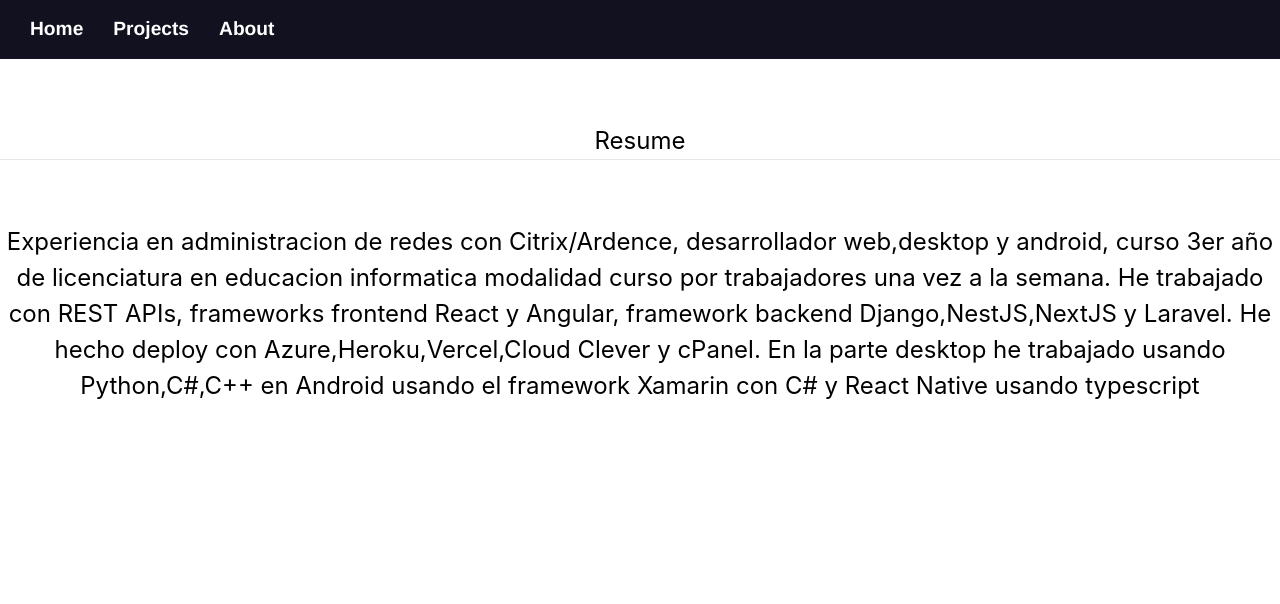
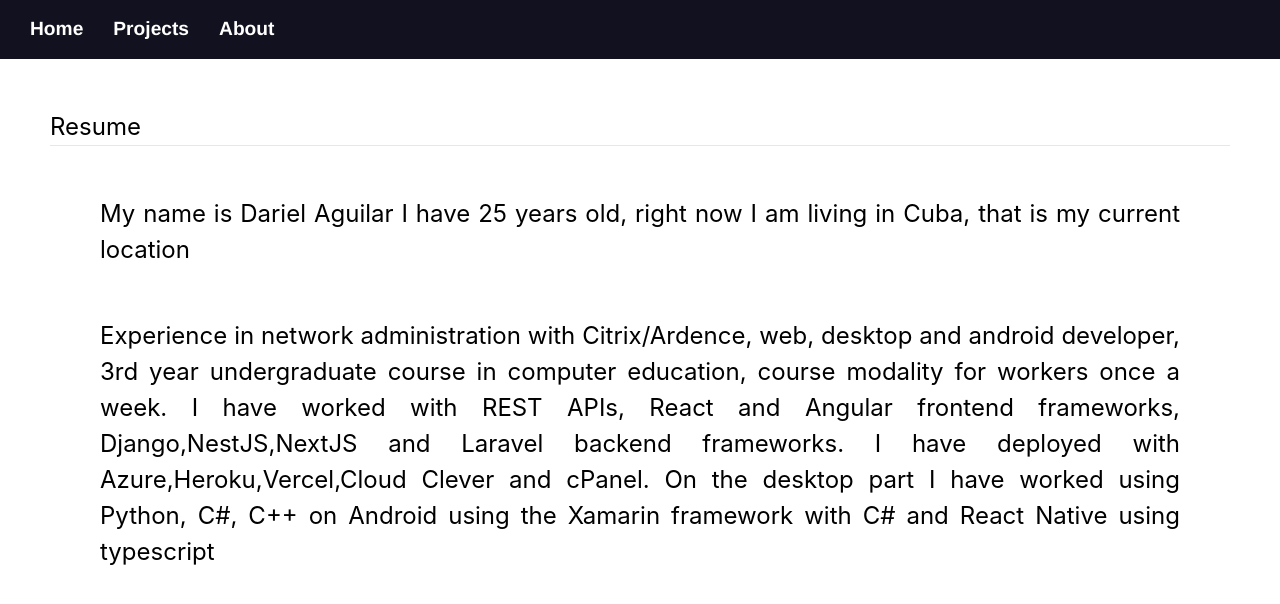
Before and after one commit to darielaguilar/OwnPortfolio, a Next.js app: page /about in a window 1280 px wide. Shown: the top 604 px of the page. Built offline with nearby package versions, Linux system fonts and the light colour scheme.

Commit message:
Retoques en el footer añadido enlace a Instagram

```diff
--- a/pages/about.js
+++ b/pages/about.js
@@ -6,7 +6,11 @@
     <div className={styles.description}>
         <h1>Resume</h1>
         <hr></hr>
-        <p className={styles.description}>Experiencia en administracion de redes con Citrix/Ardence, desarrollador web,desktop y android, curso 3er año de licenciatura en educacion informatica modalidad curso por trabajadores una vez a la semana. He trabajado con REST APIs, frameworks frontend React y Angular, framework backend Django,NestJS,NextJS y Laravel. He hecho deploy con Azure,Heroku,Vercel,Cloud Clever y cPanel. En la parte desktop he trabajado usando Python,C#,C++ en Android usando el framework Xamarin con C# y React Native usando typescript</p>
+        <p className={styles.description}>My name is Dariel Aguilar I have 25 years old, right now I am living in Cuba, that is my current location</p>
+        <p className={styles.description}>Experience in network administration with Citrix/Ardence, web, desktop and android developer, 3rd year undergraduate course in computer education, course modality for workers once a week. I have worked with REST APIs, React and Angular frontend frameworks, Django,NestJS,NextJS and Laravel backend frameworks. I have deployed with Azure,Heroku,Vercel,Cloud Clever and cPanel. On the desktop part I have worked using Python, C#, C++ on Android using the Xamarin framework with C# and React Native using typescript</p>
+
+        <p></p>
+
     </div>
     </>
 )
--- a/pages/components/ProjectContainer.jsx
+++ b/pages/components/ProjectContainer.jsx
@@ -1,5 +1,5 @@
 import React from "react";
-import { ImageProject } from './components/ImageProject';
+import { ImageProject } from './ImageProject';
 import * as data from "../../data/project.json"
 export function ProjectContainer(text,ImgSrc){
     return (<>
--- a/pages/index.js
+++ b/pages/index.js
@@ -56,14 +56,17 @@
       <footer className={styles.footer}>
         <div >
           <small>Copyright 2022 &copy;</small>
+          <p></p>
+          <small >darielaguilar2012@gmail.com</small>
         </div>
         <div className={styles.faContainer}>
           <a  href="https://www.facebook.com/DarielAguilar9612/" className="fa  fa-facebook order-3 my-3 "/>
-          <a  href="#" className="fa fa-instagram my-3 order-1"/>
+          <a  href="https://www.instagram.com/aguilar.dariel/" className="fa fa-instagram my-3 order-1" target="_blank" rel="noreferrer"/>
           <a  href="https://www.linkedin.com/in/dariel-aguilar-3475a1187/" target="_blank" rel="noreferrer" className=" fa fa-linkedin my-3 order-1"/>
           <a  href="https://github.com/darielaguilar" target="_blank" rel="noreferrer" className="sm:transition ease-in delay-150 duration-300 hover:scale-150 hover:-translate-y-1 fa fa-github my-3 order-1"/>
         </div>
       </footer>
+
     </div>
   )
 }
--- a/styles/Home.module.css
+++ b/styles/Home.module.css
@@ -106,16 +106,18 @@
 
 }
 .footer {
+  justify-content: center;
   font-size: 40px;
   display: flex;
   flex: 1;
-  padding: 2rem 0;
+  padding: 1rem 0;
   border-top: 1px solid #eaeaea;
 
 }
+
 .footer div{
 
-  margin: 10px;
+  margin: 7px;
 }
 .faContainer{
   justify-content: end;
@@ -157,9 +159,10 @@
 }
 
 .description {
-  margin: 4rem 0;
+  margin: 50px;
   line-height: 1.5;
   font-size: 1.5rem;
+  text-align: justify;
 }
 
 .code {
```
